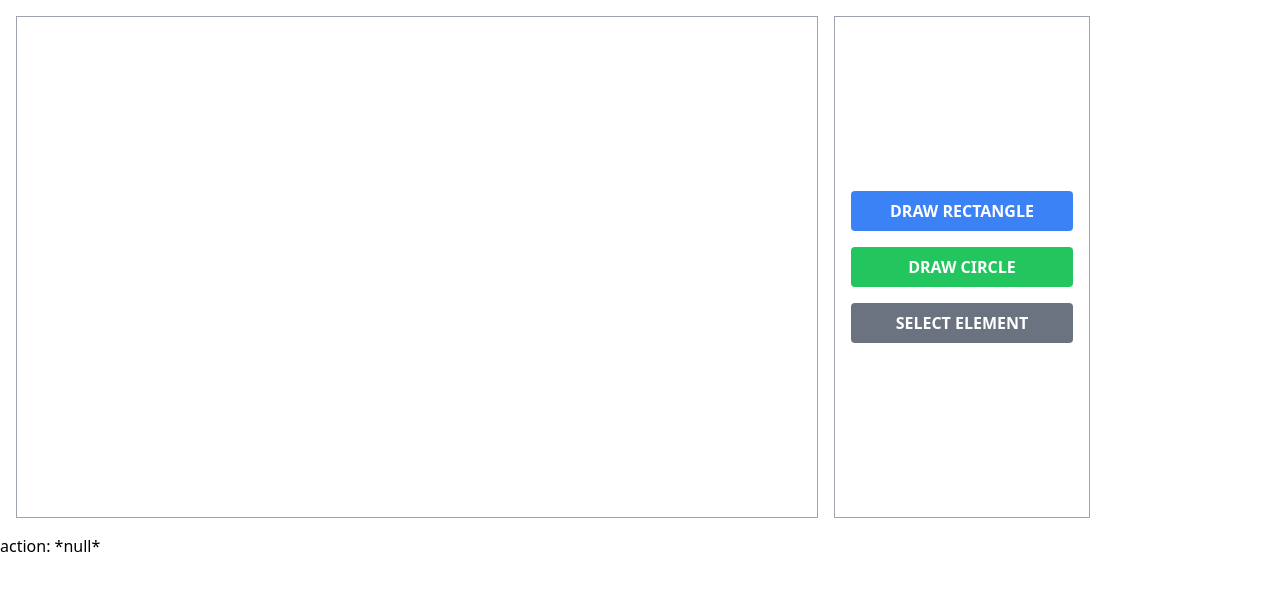
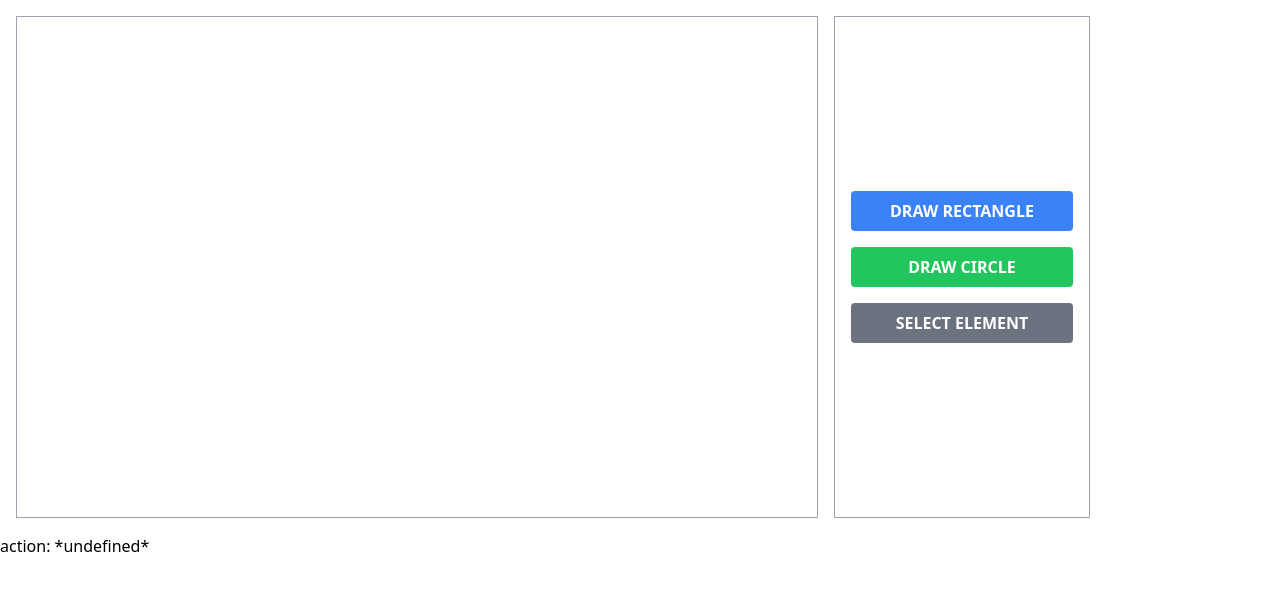
Before and after one commit to gianlucabaldin/image-annotation-tool, a React (Create React App) app: page / in a window 1280 px wide. Shown: the top 590 px of the page. Built offline with nearby package versions, Linux system fonts and the light colour scheme.

Commit message:
action can be undefined instead of null

```diff
--- a/src/App.tsx
+++ b/src/App.tsx
@@ -4,7 +4,7 @@ import Toolbar from "./components/Toolbar";
 import { ACTION_TYPES } from "./utils/types";
 
 const App: React.FC = () => {
-  const [action, setAction] = useState<ACTION_TYPES | null>(null);
+  const [action, setAction] = useState<ACTION_TYPES | undefined>(undefined);
   return (
     <>
       <div className="flex">
@@ -12,7 +12,7 @@ const App: React.FC = () => {
         <Toolbar setAction={setAction} />
       </div>
       {/* to remove */}
-      <p>action: *{(action ?? "null").toString()}*</p>
+      <p>action: *{(action ?? "undefined").toString()}*</p>
     </>
   );
 };
--- a/src/components/Board.tsx
+++ b/src/components/Board.tsx
@@ -3,7 +3,7 @@ import { drawRectangle } from "../utils/common";
 import { ACTION_TYPES, IRectangle } from "../utils/types";
 
 interface BoardProps {
-  action: ACTION_TYPES | null;
+  action?: ACTION_TYPES;
 }
 
 const Board = ({ action }: BoardProps) => {
```
